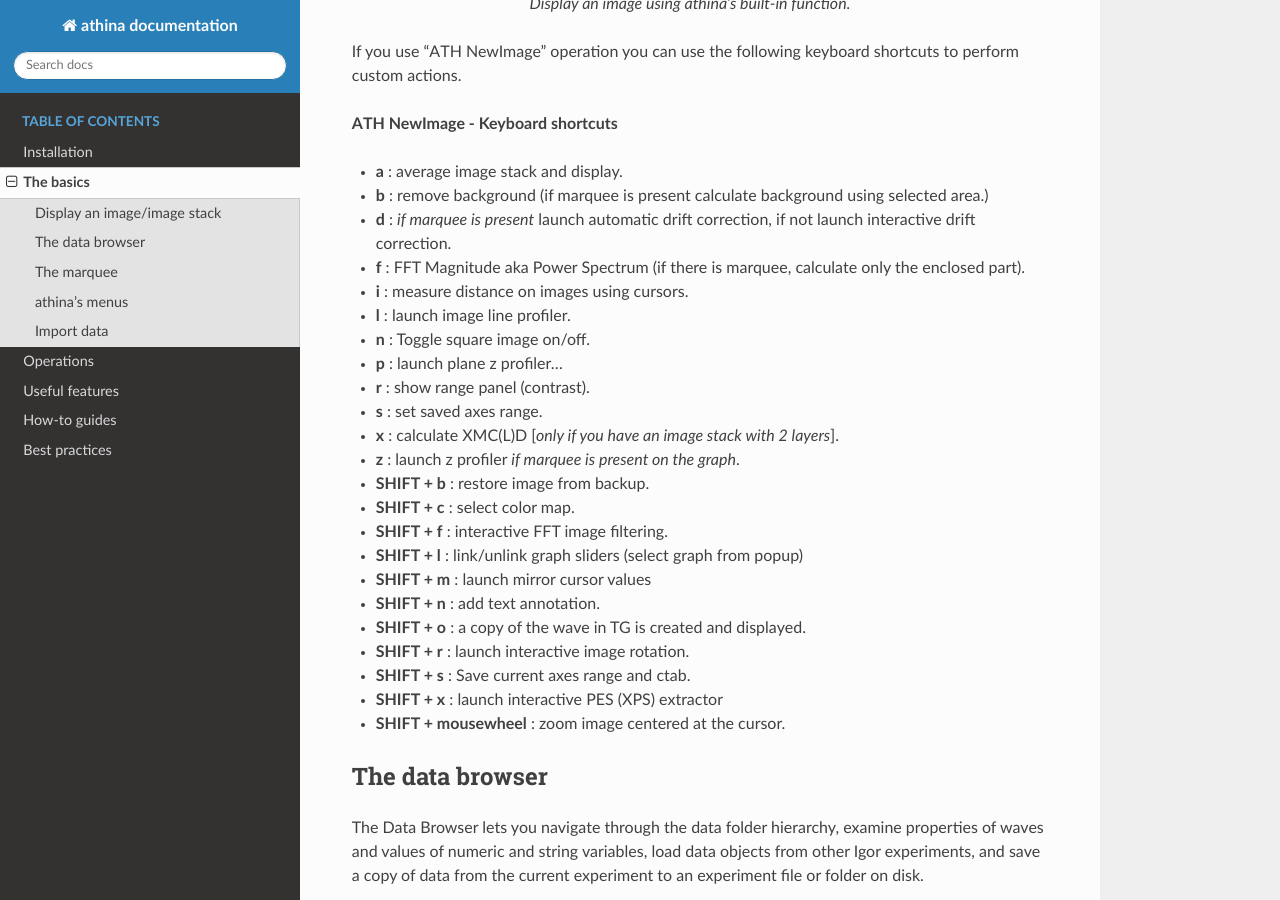
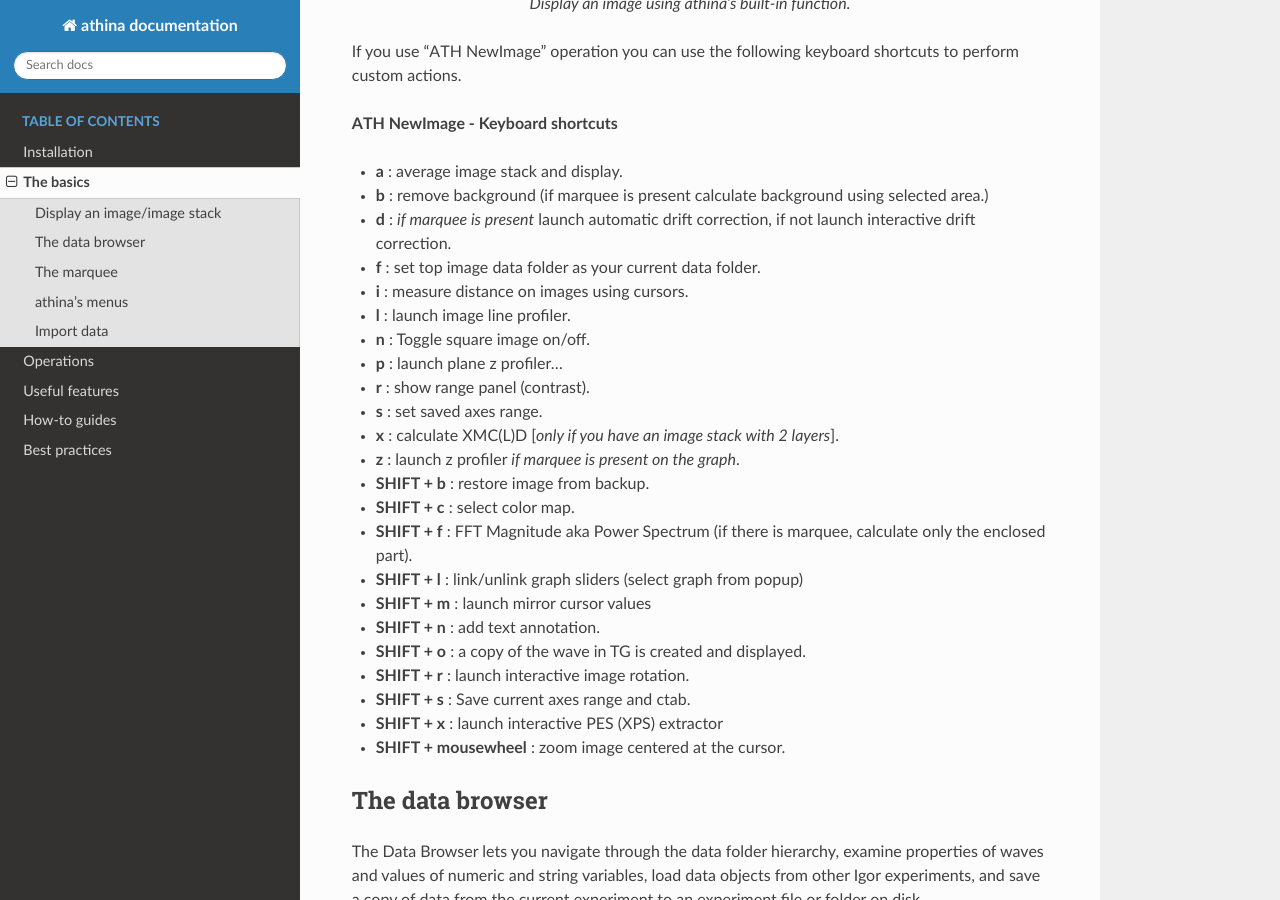
Before and after one commit to evangelosgolias/athina, a Sphinx documentation site: the page built from doc/source/files/thebasics.md, in a window 1280 px wide and 900 px high, scrolled down 601 px. Built offline with Sphinx 7.4.7 and the Read the Docs theme 3.1.0, drawn with Linux system fonts in a browser that asks for light colours.

Commit message:
f to set folder, F to FFT, iFFT for images moved to Interactive Operations menu entry

```diff
--- a/doc/source/files/thebasics.md
+++ b/doc/source/files/thebasics.md
@@ -22,7 +22,7 @@
 - **a** : average image stack and display.
 - **b** : remove background (if marquee is present calculate background using selected area.)
 - **d** : *if marquee is present* launch automatic drift correction, if not launch interactive drift correction.
-- **f** : FFT Magnitude aka Power Spectrum (if there is marquee, calculate only the enclosed part).
+- **f** : set top image data folder as your current data folder.
 - **i** : measure distance on images using cursors.
 - **l** : launch image line profiler.
 - **n** : Toggle square image on/off.
@@ -33,7 +33,7 @@
 - **z** : launch z profiler *if marquee is present on the graph*.
 - **SHIFT + b** : restore image from backup.
 - **SHIFT + c** : select color map.
-- **SHIFT + f** : interactive FFT image filtering.
+- **SHIFT + f** : FFT Magnitude aka Power Spectrum (if there is marquee, calculate only the enclosed part).
 - **SHIFT + l** : link/unlink graph sliders (select graph from popup)
 - **SHIFT + m** : launch mirror cursor values
 - **SHIFT + n** : add text annotation.
```
Also changed, not shown: 2 other files.
